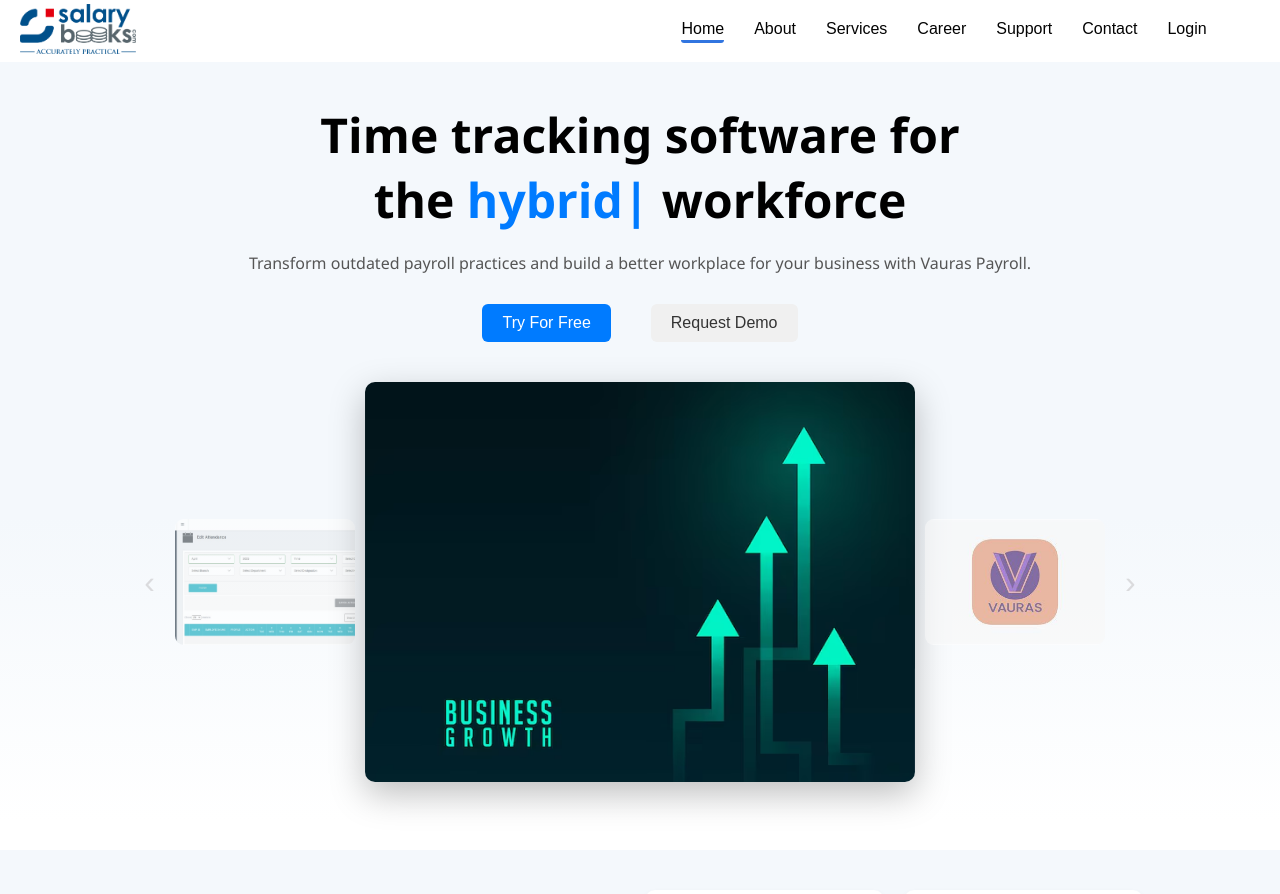
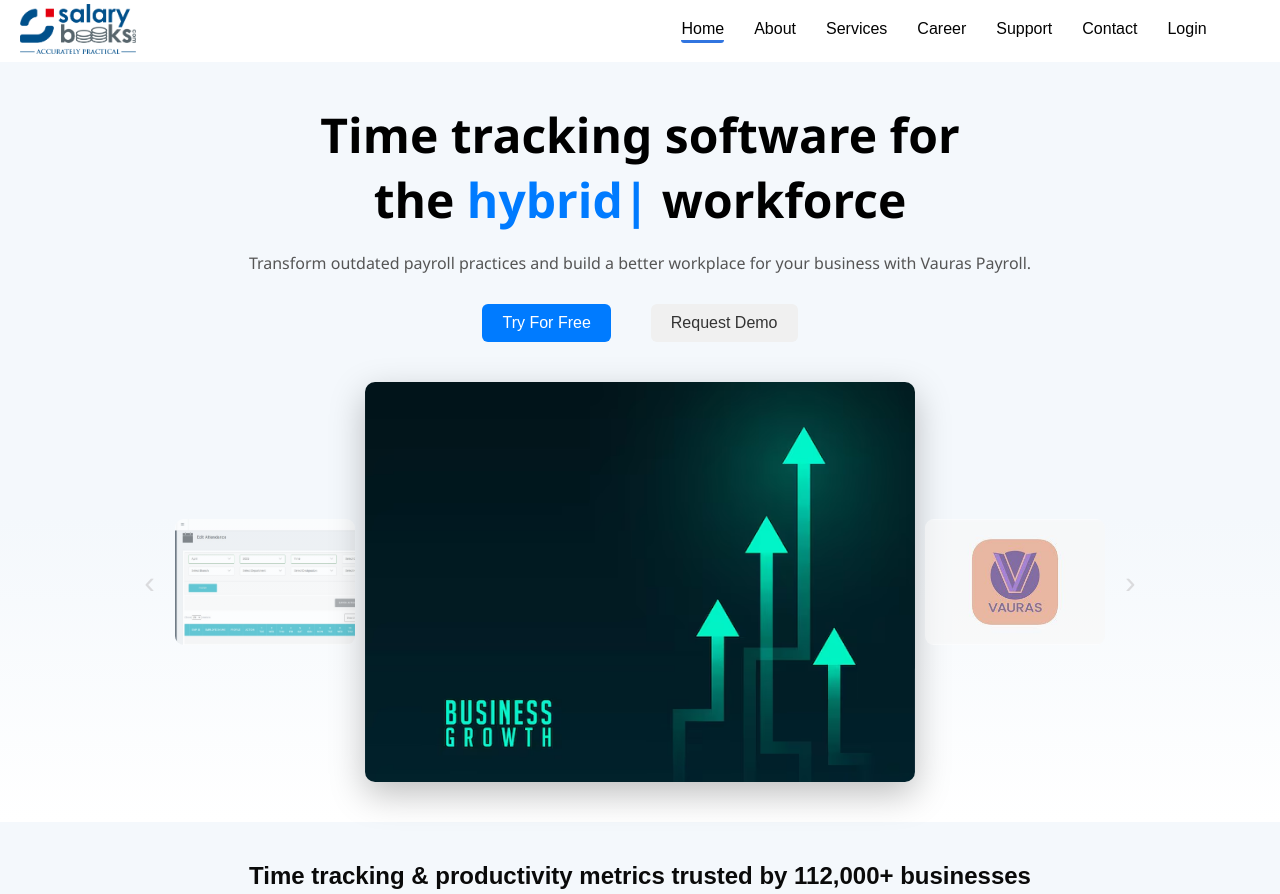
Before and after one commit to vauras25/Payroll-Landing-Page, a React (Create React App) app in the folder vauras-payroll/: page / in a window 1280 px wide. Shown: the top 894 px of the page. Built offline with nearby package versions, Linux system fonts and the light colour scheme; what react-chatbot-kit would draw is missing.

Commit message:
Add files via upload

```diff
--- a/vauras-payroll/src/component/Home.js
+++ b/vauras-payroll/src/component/Home.js
@@ -1,22 +1,22 @@
 import React from "react";
 import Dashboard from "./Dashboard";
-//import MetricsSection from "../component/MetricsSection/MetricsSection";
+import MetricsSection from "../component/MetricsSection/MetricsSection";
 import ComplianceSection from "./ComplianceSection";
 import FooterSection from "./FooterSection";
 import TimeTrackingSection from "./TimeTrackingSection";
 import Features from "./Features";
 import WallofLove from "./WallOfLove/WallOfLove"
- import ValueComponent from "./ValueComponent/ValueComponent";
+import ValueComponent from "./ValueComponent/ValueComponent";
 import CommunitySection from "./CommunitySection/CommunitySection"
 function Home() {
     return(
 
         <div>
         <Dashboard/>
-     {/* <MetricsSection/> */}
+       <MetricsSection/>
        <WallofLove/>
        <TimeTrackingSection/>
-      <ValueComponent/>
+       <ValueComponent/>
        <Features/>
        <CommunitySection/>
        <ComplianceSection/>
--- a/vauras-payroll/src/component/MetricsSection/MetricsSection.js
+++ b/vauras-payroll/src/component/MetricsSection/MetricsSection.js
@@ -1,4 +1,4 @@
-import React, { useState, useEffect, useRef } from "react";
+import React, { useState, useEffect, useRef, useCallback } from "react";
 import "../MetricsSection/MetricsSection.css";
 import logo1 from './image/logo1.svg';
 import logo2 from './image/logo2.svg';
@@ -19,7 +19,26 @@
     { label: "Payments", value: 300000 },
   ];
 
-  const handleCountUp = (target) => {
+  // const handleCountUp = (target) => {
+  //   const elements = target.querySelectorAll(".metric-item h2");
+  //   elements.forEach((el, index) => {
+  //     let start = 0;
+  //     const end = metricsData[index].value;
+  //     const duration = 2000;
+  //     const increment = Math.ceil((end / duration) * 100);
+
+  //     const interval = setInterval(() => {
+  //       start += increment;
+  //       if (start >= end) {
+  //         clearInterval(interval);
+  //         start = end;
+  //       }
+  //       el.textContent = start.toLocaleString();
+  //     }, 100);
+  //   });
+  // };
+
+  const handleCountUp = useCallback((target) => {
     const elements = target.querySelectorAll(".metric-item h2");
     elements.forEach((el, index) => {
       let start = 0;
@@ -36,7 +55,7 @@
         el.textContent = start.toLocaleString();
       }, 100);
     });
-  };
+  }, [metricsData]);
 
   useEffect(() => {
     const observer = new IntersectionObserver(([entry]) => {
```
